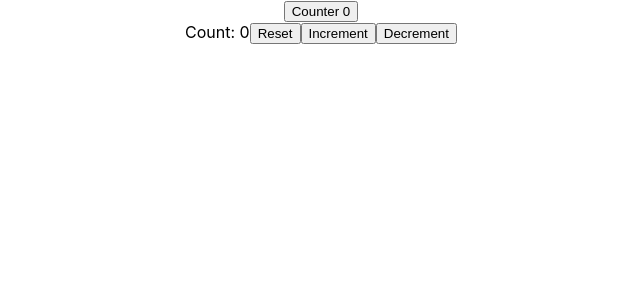
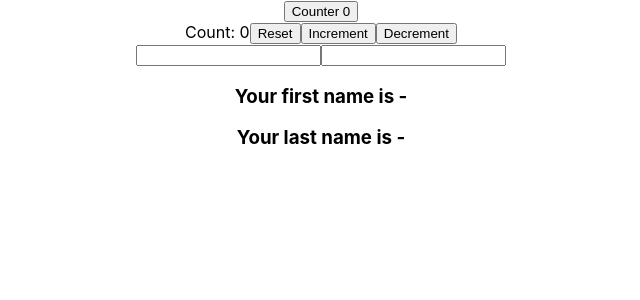
Before and after one commit to md-amir-gauhar/react-hooks, a React (Create React App) app: page / in a window 1280 px wide. Shown: the top 300 px of the page, without its empty margins (319-959 px from the left). Built offline with nearby package versions, Linux system fonts and the light colour scheme.

Commit message:
useState with object

```diff
--- a/src/App.js
+++ b/src/App.js
@@ -1,12 +1,14 @@
 import './App.css';
 import HooksCounter from './components/useState/HooksCounter';
 import HooksCounterTwo from './components/useState/HooksCounterTwo';
+import HookCounterThree from './components/useState/HookCounterThree';
 
 function App() {
   return (
     <div className="App">
       <HooksCounter />
       <HooksCounterTwo />
+      <HookCounterThree />
     </div>
   );
 }
--- /dev/null
+++ b/src/components/useState/HookCounterThree.js
@@ -0,0 +1,27 @@
+//useState with object
+
+import React, { useState } from 'react';
+
+const HookCounterThree = () => {
+  const [name, setName] = useState({ firstName: '', lastName: '' });
+  return (
+    <div>
+      <form>
+        <input
+          type="text"
+          value={name.firstName}
+          onChange={(e) => setName({ ...name, firstName: e.target.value })}
+        />
+        <input
+          type="text"
+          value={name.lastName}
+          onChange={(e) => setName({ ...name, lastName: e.target.value })}
+        />
+        <h3>Your first name is - {name.firstName}</h3>
+        <h3>Your last name is - {name.lastName}</h3>
+      </form>
+    </div>
+  );
+};
+
+export default HookCounterThree;
--- a/src/components/useState/HooksCounterTwo.js
+++ b/src/components/useState/HooksCounterTwo.js
@@ -1,3 +1,5 @@
+// useState with previous state.
+
 import React, { useState } from 'react';
 
 const HooksCounterTwo = () => {
```
Also changed, not shown: 1 other file (tests, documents, lock files or other folders).
